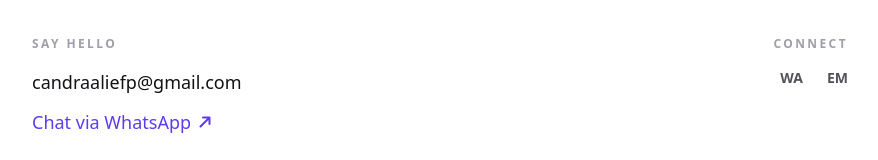
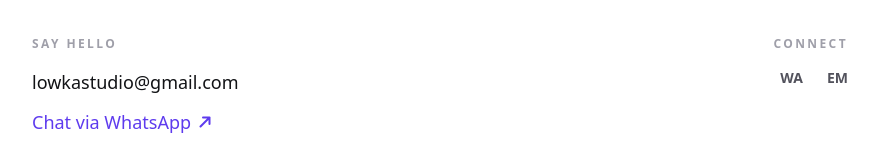
Before and after one commit to candraalief/lowka-studio, a Next.js app: page / in a window 1280 px wide. Shown: the part 1656-1816 px from the top of the page, without its empty margins (200-1078 px from the left). Built offline with nearby package versions, Linux system fonts and the light colour scheme.

Commit message:
chore(contact): update official studio email to lowkastudio@gmail.com

```diff
--- a/src/content/dictionary.ts
+++ b/src/content/dictionary.ts
@@ -67,7 +67,7 @@ export const dictionaries: Record<Language, Dictionary> = {
     },
     contact: {
       heading: "Say Hello",
-      email: "candraaliefp@gmail.com",
+      email: "lowkastudio@gmail.com",
       whatsapp: "Chat via WhatsApp",
       copyright: "© LowKa Studio 2026",
     },
@@ -103,7 +103,7 @@ export const dictionaries: Record<Language, Dictionary> = {
     },
     contact: {
       heading: "Say Hello",
-      email: "candraaliefp@gmail.com",
+      email: "lowkastudio@gmail.com",
       whatsapp: "Chat via WhatsApp",
       copyright: "© LowKa Studio 2026",
     },
```
Also changed, not shown: 1 other file (tests, documents, lock files or other folders).
